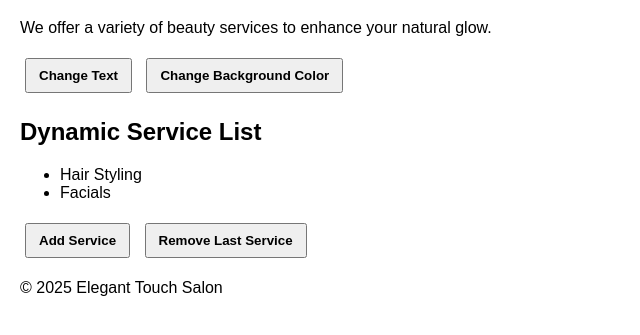
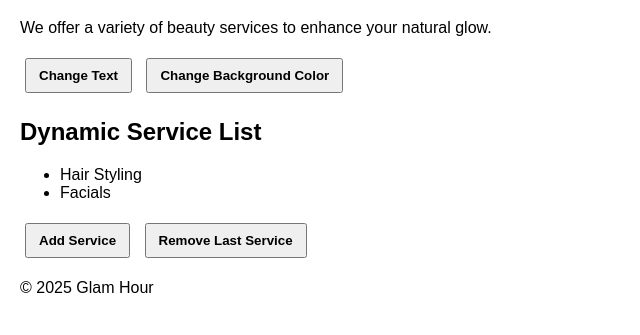
Before and after one commit to MosaMabina/webDevWeek5, a plain HTML site: page index.html in a window 1280 px wide. Shown: the part 61-396 px from the top of the page, without its empty margins (0-640 px from the left). Drawn offline with Linux system fonts and the light colour scheme.

Commit message:
Second Commit

```diff
--- a/index.html
+++ b/index.html
@@ -31,7 +31,7 @@
   </main>
 
   <footer>
-    <p>&copy; 2025 Elegant Touch Salon</p>
+    <p>&copy; 2025 Glam Hour</p>
   </footer>
 
   <script src="script.js"></script>
```
Also changed, not shown: style.css (line endings or trailing spaces).
